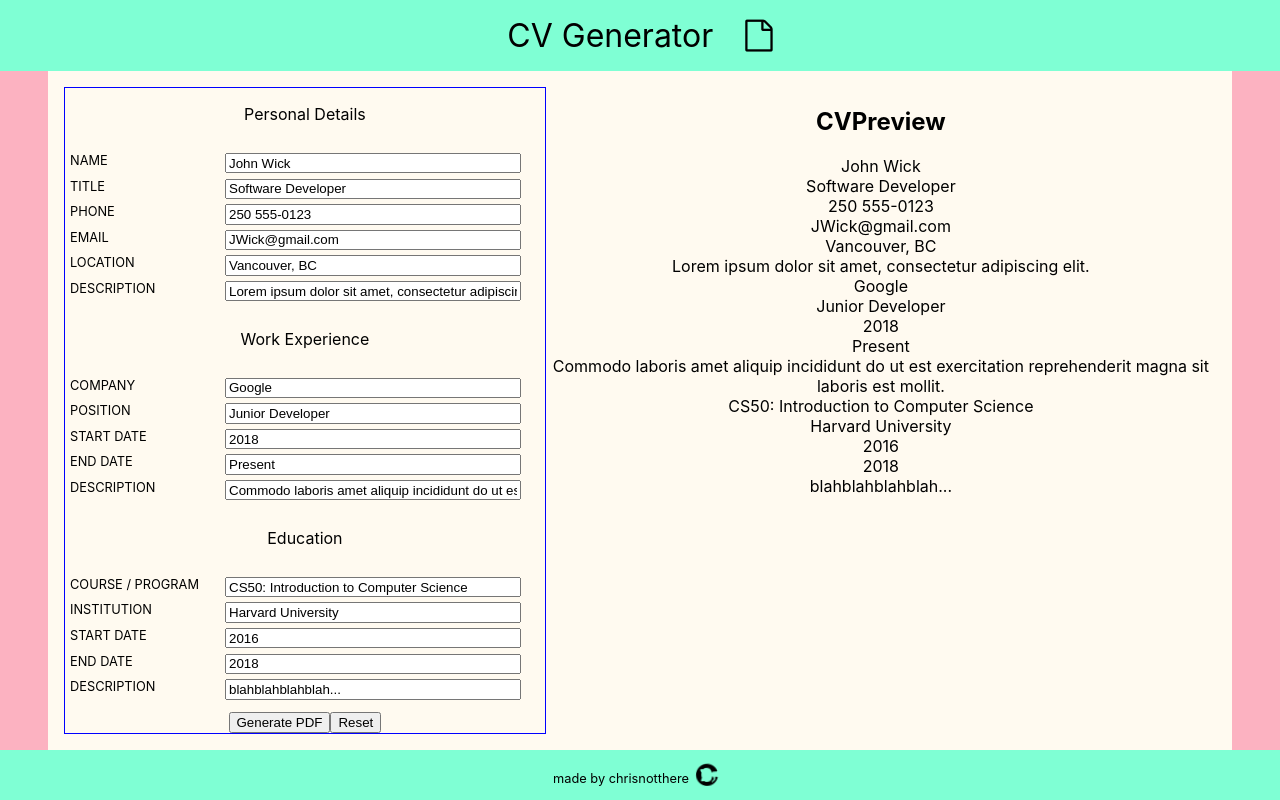
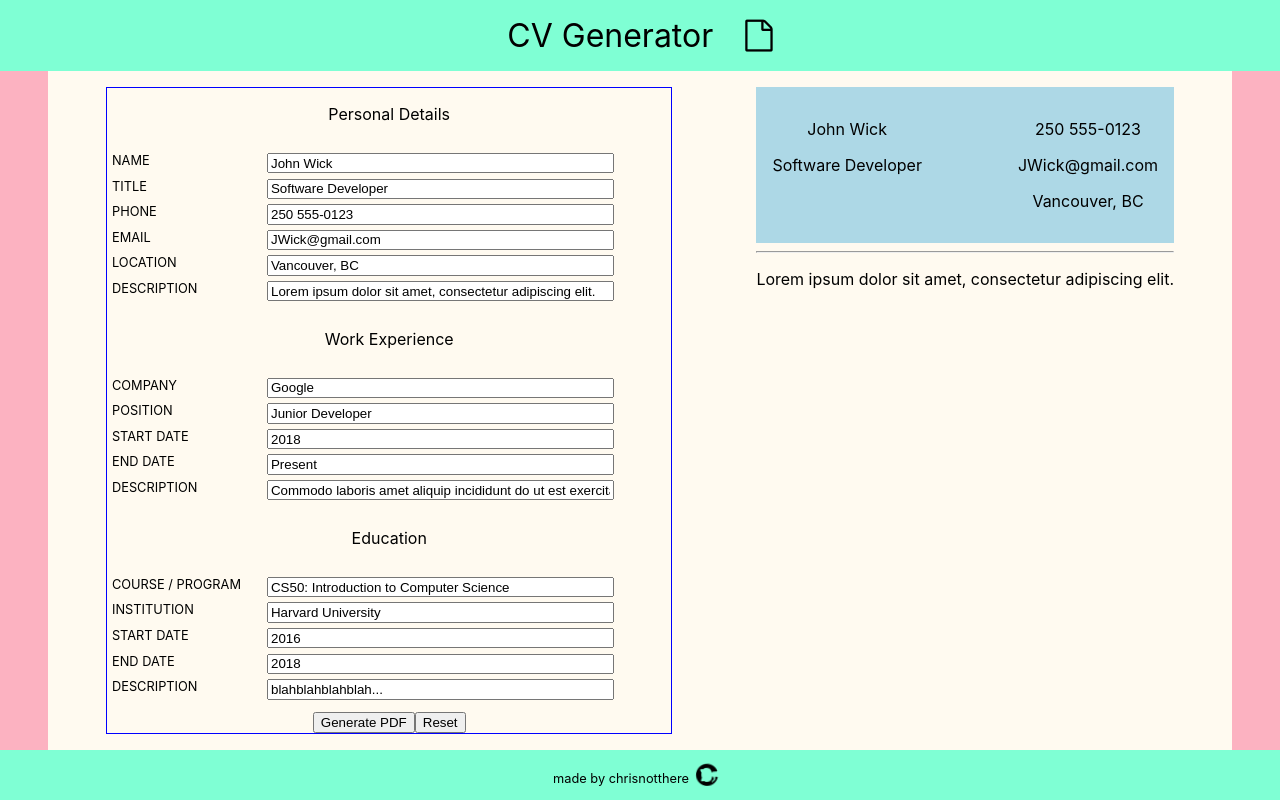
Before and after one commit to chrisnotthere/cv-project, a React (Create React App) app: page / in a window 1280 px wide. Built offline with nearby package versions, Linux system fonts and the light colour scheme.

Commit message:
creating / formatting cv header

```diff
--- a/src/components/CVPreview/CVPreview.js
+++ b/src/components/CVPreview/CVPreview.js
@@ -1,49 +1,21 @@
 import '../../styles/CVPreview.css';
 import React, {Component} from "react";
+import Header from './Header';
 
 class CVPreview extends Component {
 
   render() {
     return (
       <div className='cv-preview'>
-        <h2>CVPreview</h2>
-        <div>
+        <Header
+          name={this.props.name}
+          title={this.props.title}
+          phone={this.props.phone}
+          email={this.props.email}
+          location={this.props.location}
+          description={this.props.description}
+        />
 
-          {this.props.name}
-          <br/>
-          {this.props.title}
-          <br/>
-          {this.props.phone}
-          <br/>
-          {this.props.email}
-          <br/>
-          {this.props.location}
-          <br/>
-          {this.props.description}
-          <br/>
-          {this.props.company}
-          <br/>
-          {this.props.position}
-          <br/>
-          {this.props.workStart}
-          <br/>
-          {this.props.workEnd}
-          <br/>
-          {this.props.workDescription}
-          <br/>
-          {this.props.course}
-          <br/>
-          {this.props.institution}
-          <br/>
-          {this.props.educationStart}
-          <br/>
-          {this.props.educationEnd}
-          <br/>
-          {this.props.educationDescription}
-          <br/>
-
-
-        </div>
       </div>
     )
   }
--- /dev/null
+++ b/src/components/CVPreview/Header.js
@@ -0,0 +1,26 @@
+import React, {Component} from "react";
+
+class Header extends Component {
+
+  render() {
+    return (
+      <>
+        <header className="cvheader">
+          <div>
+            <p className="name">{this.props.name}</p>
+            <p className="title">{this.props.title}</p>
+          </div>
+          <div className="personal-info">
+            <p>{this.props.phone}</p>
+            <p>{this.props.email}</p>
+            <p>{this.props.location}</p>
+          </div>
+        </header>
+        <hr/>
+        <p>{this.props.description}</p>
+      </>
+    )
+  }
+}
+
+export default Header;
--- a/src/styles/CVPreview.css
+++ b/src/styles/CVPreview.css
@@ -4,3 +4,13 @@
   max-width: 49%;
   min-width: 49%;
 }
+
+.cvheader {
+  display: flex;
+  justify-content: space-between;
+
+  font-size: 1rem;
+  background-color: lightblue;
+  max-width: 600px;
+  /* padding: 1rem; */
+}
--- a/src/styles/Main.css
+++ b/src/styles/Main.css
@@ -28,4 +28,10 @@ main {
     /* left: 0; */
     top: 0;
   }
+
+  /* .cvheader {
+    font-size: 2rem;
+    background-color: blue;
+    padding: 1rem;
+  } */
 }
```
